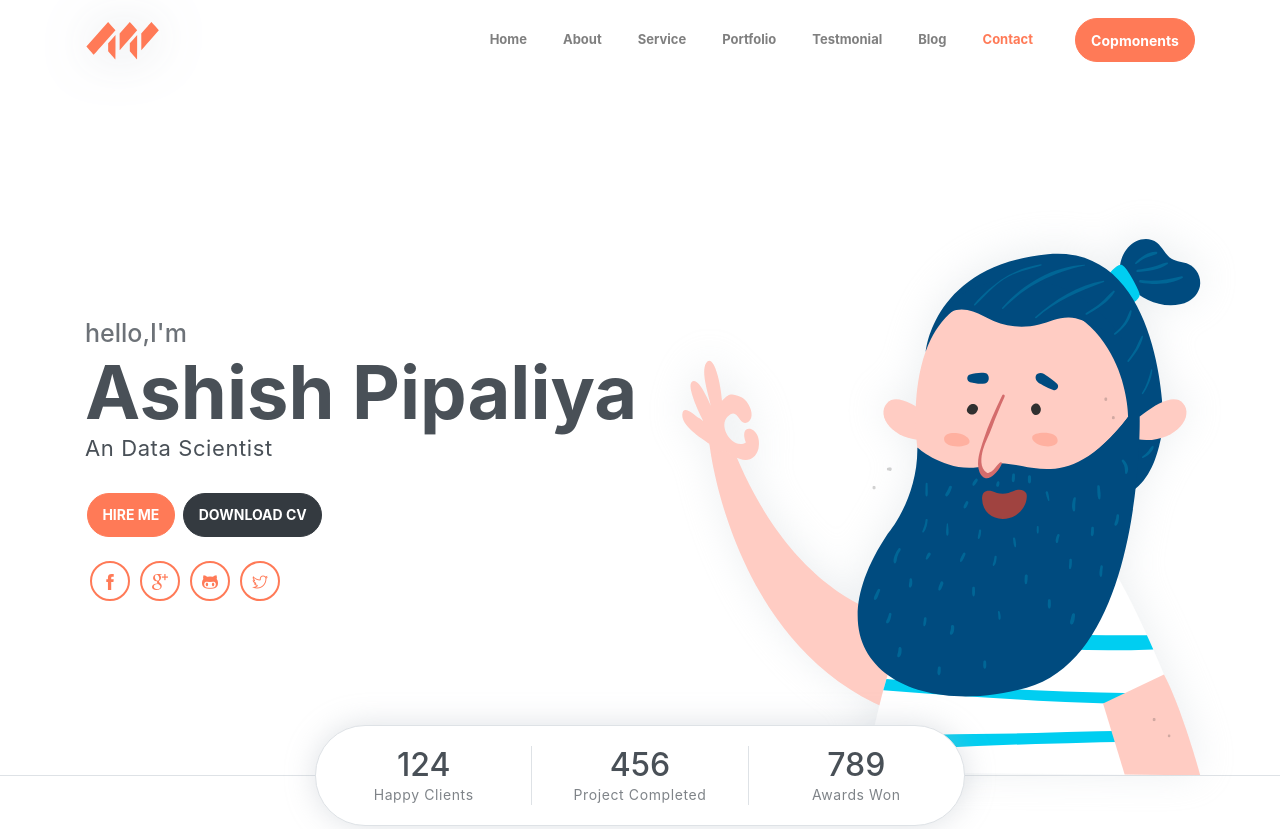
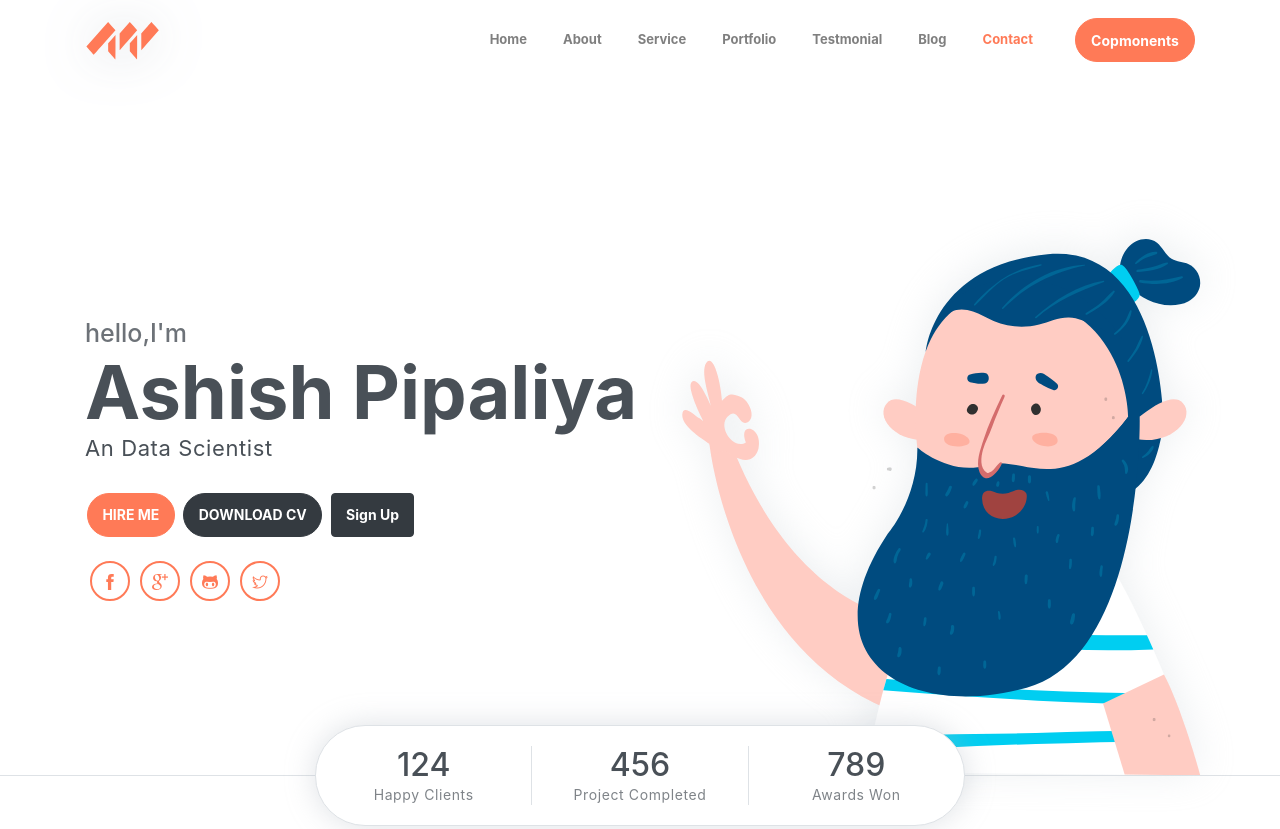
Before and after one commit to ap-707/DemoWebAnalusis2, a website: page public_html/index.html in a window 1280 px wide. Shown: the top 829 px of the page. Drawn offline with Linux system fonts and the light colour scheme.

Commit message:
Update index.html

```diff
--- a/public_html/index.html
+++ b/public_html/index.html
@@ -108,6 +108,7 @@ height="0" width="0" style="display:none;visibility:hidden"></iframe></noscript>
                 <div class="buttons pt-3">
                     <button class="btn btn-primary rounded">HIRE ME</button>
                     <button class="btn btn-dark rounded">DOWNLOAD CV</button>
+		    <button  type="button" class="btn btn-dark"> Sign Up </button>
 <!-- 	            <button style="--clr:#39FF14"><span>Button</span><i></i></button> -->
                 </div>
 
```
